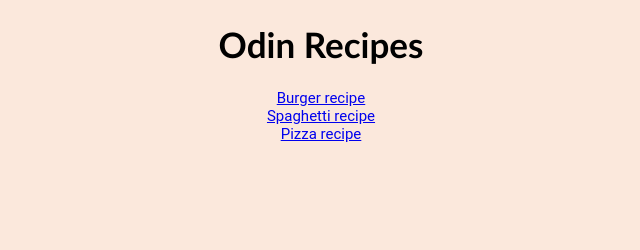
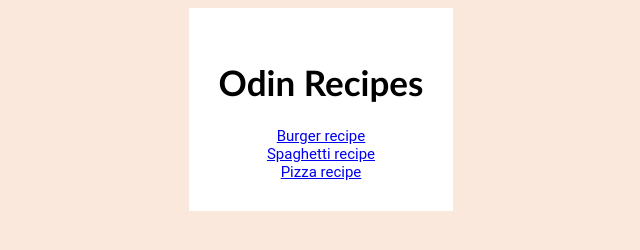
Before and after one commit to derekzhao33/odin-recipes, a plain HTML site: page index.html in a window 1280 px wide. Shown: the whole page, without its empty margins (319-959 px from the left). Drawn offline with Linux system fonts and the light colour scheme.

Commit message:
Change width of main-container and add backl

```diff
--- a/index.html
+++ b/index.html
@@ -7,7 +7,7 @@
     <link rel="stylesheet" href="style.css">
   </head>
   <body>
-    <div>
+    <div class="main-container">
       <h1 class="recipes-header">Odin Recipes</h1>
       <ul class="recipes">
         <li><a href="./recipes/burger.html">Burger recipe</a></li>
--- a/style.css
+++ b/style.css
@@ -28,6 +28,11 @@ body {
   background-color: #FBE8DC;
 }
 
+.main-container {
+  width: fit-content;
+  height: max-content;
+}
+
 p,
 li,
 a {
```
